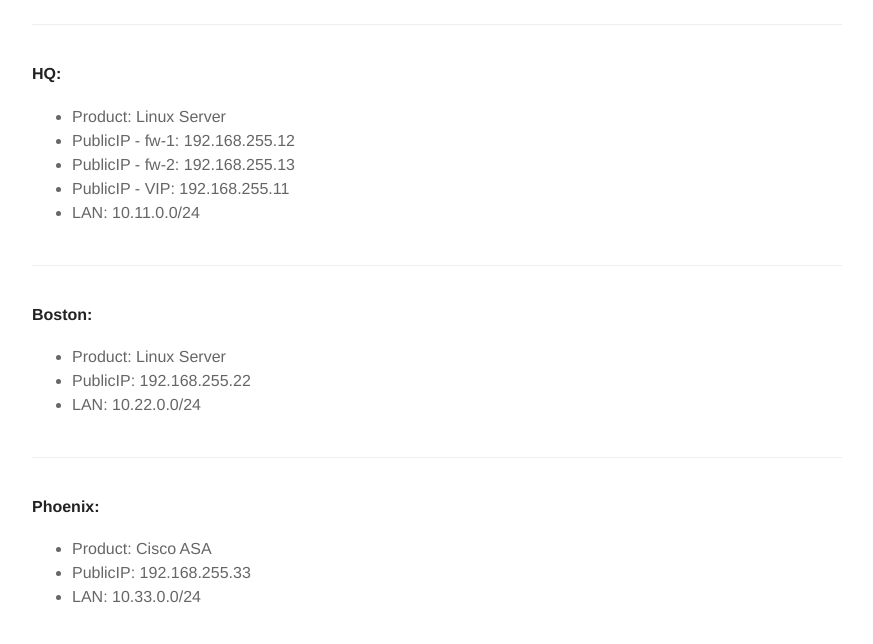
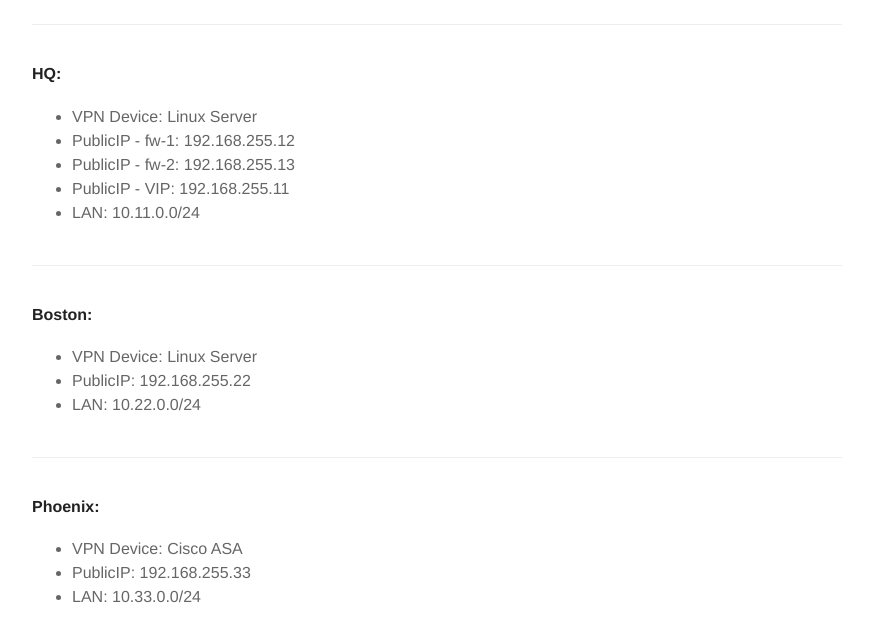
Before and after one commit to satishdotpatel/satishdotpatel.github.io, a Jekyll site: the page built from _posts/2021-10-08-ha-strongswan-ipsec-vpn.markdown, in a window 1280 px wide and 900 px high, scrolled down 428 px. Shown: the part 152-796 px from the top of the window, without its empty margins (203-1076 px from the left). Built offline with Jekyll 4.4.1, drawn with Linux system fonts in a browser that asks for light colours; comment, search, counter and statistics services are not loaded.

Commit message:
HA VPN with strongswan

```diff
--- a/_posts/2021-10-08-ha-strongswan-ipsec-vpn.markdown
+++ b/_posts/2021-10-08-ha-strongswan-ipsec-vpn.markdown
@@ -25,7 +25,7 @@
 
 ----------------------------------
 #### HQ:
-- Product: Linux Server
+- VPN Device: Linux Server
 - PublicIP - fw-1: 192.168.255.12
 - PublicIP - fw-2: 192.168.255.13
 - PublicIP - VIP: 192.168.255.11
@@ -34,14 +34,14 @@
 ----------------------------------
 
 #### Boston:
-- Product: Linux Server
+- VPN Device: Linux Server
 - PublicIP: 192.168.255.22
 - LAN: 10.22.0.0/24
 
 ----------------------------------
 
 #### Phoenix:
-- Product: Cisco ASA
+- VPN Device: Cisco ASA
 - PublicIP: 192.168.255.33
 - LAN: 10.33.0.0/24
 
```
